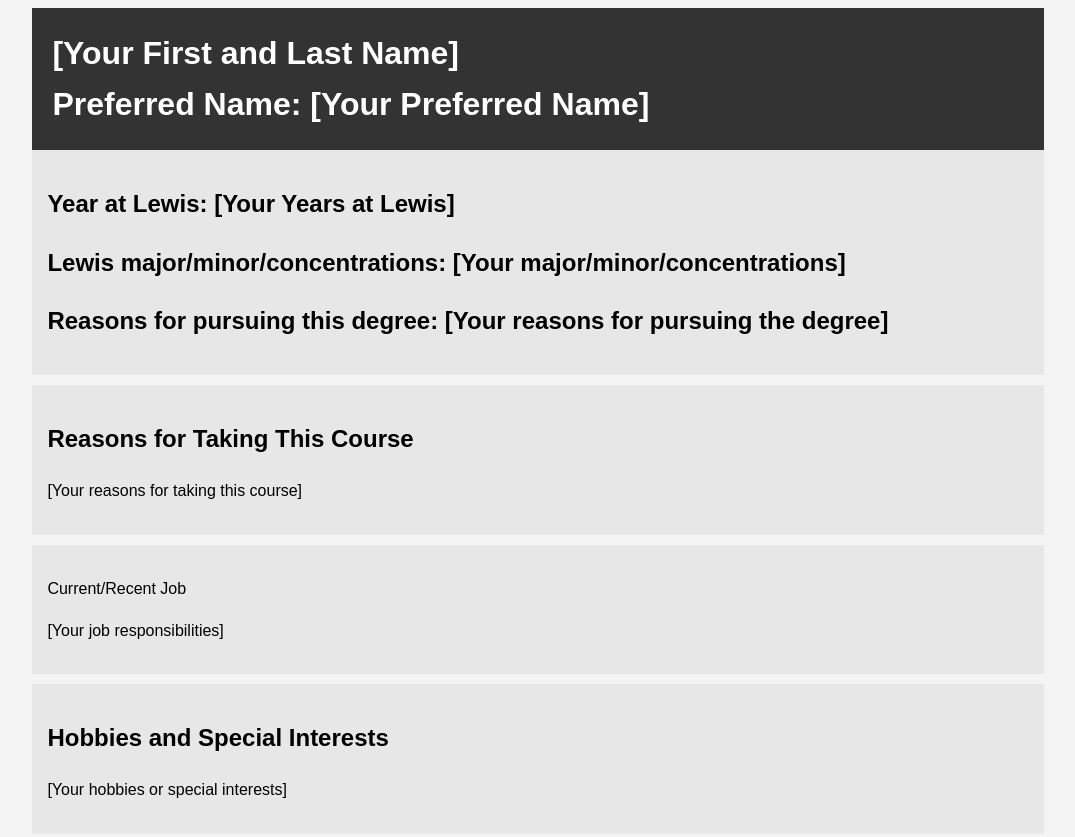
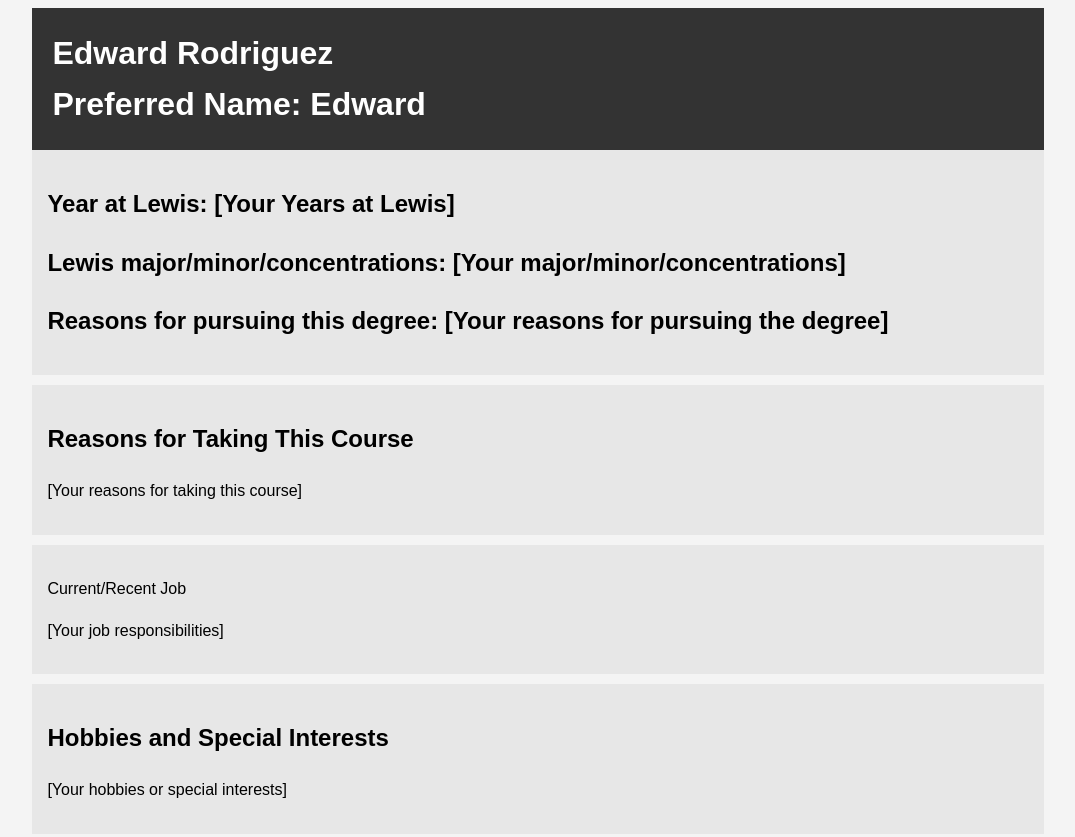
Before and after one commit to Eddy2005cs/me, a plain HTML site: page index.html in a window 1280 px wide. Shown: the top 837 px of the page, without its empty margins (102-1177 px from the left). Drawn offline with Linux system fonts and the light colour scheme.

Commit message:
Update name.

```diff
--- a/index.html
+++ b/index.html
@@ -31,8 +31,8 @@
 <body>
     <div class="container">
         <header class="main-info">
-            <h1>[Your First and Last Name]</h1>
-            <h1>Preferred Name: [Your Preferred Name]</h1>
+            <h1>Edward Rodriguez</h1>
+            <h1>Preferred Name: Edward</h1>
         </header>
 
         <section class="lewis">
```
